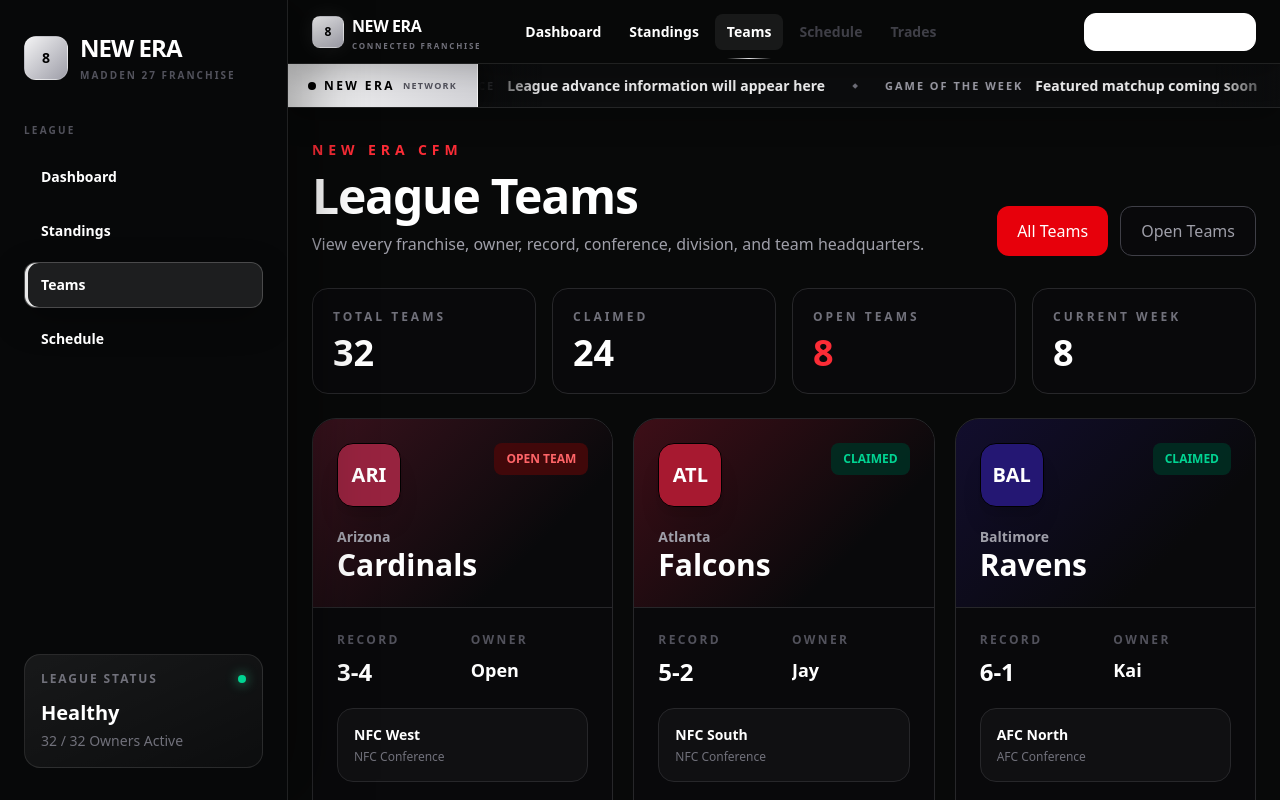
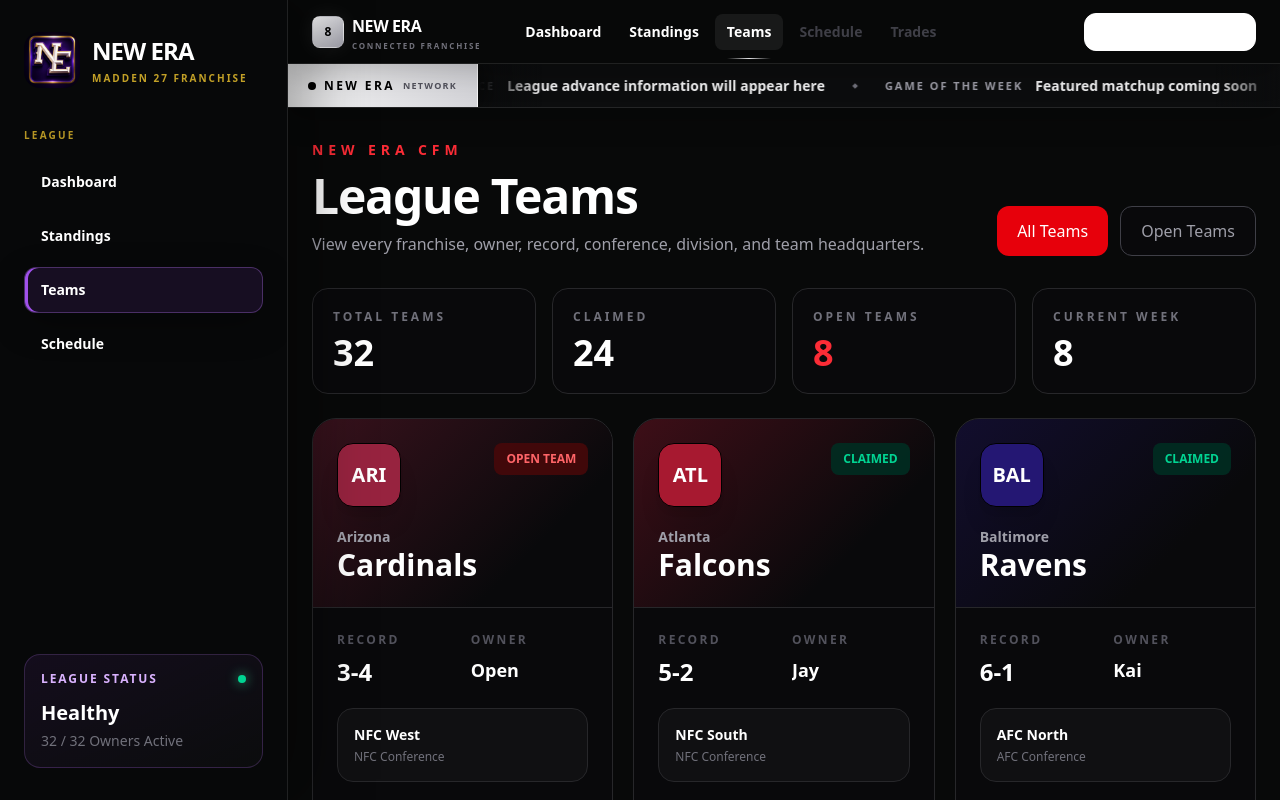
Before and after one commit to ricooooooooooo/new-era-cfm, a Next.js app: page /teams in a window 1280 px wide. Shown: the top 800 px of the page. Built offline with nearby package versions, Linux system fonts and the light colour scheme.

Commit message:
Add New Era sidebar logo

```diff
--- a/app/components/Sidebar.tsx
+++ b/app/components/Sidebar.tsx
@@ -1,5 +1,6 @@
 "use client";
 
+import Image from "next/image";
 import Link from "next/link";
 import { usePathname } from "next/navigation";
 import { useEffect, useState } from "react";
@@ -84,7 +85,7 @@
   function linkClasses(active: boolean) {
     return `group relative block overflow-hidden rounded-xl border px-4 py-3 text-sm font-semibold transition duration-200 ${
       active
-        ? "border-white/20 bg-white/[0.09] text-white shadow-[inset_3px_0_0_rgba(255,255,255,0.9),0_12px_35px_rgba(0,0,0,0.28)]"
+        ? "border-purple-400/30 bg-purple-500/[0.10] text-white shadow-[inset_3px_0_0_rgba(168,85,247,0.95),0_12px_35px_rgba(0,0,0,0.28)]"
         : "border-transparent text-zinc-500 hover:border-white/10 hover:bg-white/[0.04] hover:text-white"
     }`;
   }
@@ -106,9 +107,20 @@
         }`}
       >
         <div className="flex items-start justify-between">
-          <div className="flex items-center gap-3">
-            <div className="flex h-11 w-11 items-center justify-center rounded-xl border border-white/15 bg-gradient-to-br from-zinc-100 to-zinc-400 text-sm font-black text-black">
-              8
+          <Link
+            href="/"
+            aria-label="Go to New Era dashboard"
+            className="group flex items-center gap-3"
+          >
+            <div className="relative h-14 w-14 shrink-0 overflow-hidden rounded-2xl transition duration-300 group-hover:scale-105 group-hover:drop-shadow-[0_0_18px_rgba(168,85,247,0.45)]">
+              <Image
+                src="/ne-icon.png"
+                alt="New Era logo"
+                fill
+                priority
+                sizes="56px"
+                className="object-cover"
+              />
             </div>
 
             <div>
@@ -116,11 +128,11 @@
                 NEW ERA
               </h1>
 
-              <p className="mt-1 text-[10px] font-bold uppercase tracking-[0.2em] text-zinc-600">
+              <p className="mt-1 text-[10px] font-bold uppercase tracking-[0.2em] text-amber-300/75">
                 Madden 27 Franchise
               </p>
             </div>
-          </div>
+          </Link>
 
           <button
             type="button"
@@ -133,7 +145,7 @@
         </div>
 
         <div className="mt-10">
-          <p className="mb-4 text-[10px] font-black uppercase tracking-[0.22em] text-zinc-600">
+          <p className="mb-4 text-[10px] font-black uppercase tracking-[0.22em] text-amber-300/70">
             League
           </p>
 
@@ -160,11 +172,11 @@
         {isStaff && (
           <div className="mt-10">
             <div className="mb-4 flex items-center justify-between">
-              <p className="text-[10px] font-black uppercase tracking-[0.22em] text-zinc-600">
+              <p className="text-[10px] font-black uppercase tracking-[0.22em] text-amber-300/70">
                 Commissioner
               </p>
 
-              <span className="rounded-full border border-white/10 bg-white/[0.05] px-2 py-1 text-[8px] font-black uppercase tracking-[0.16em] text-zinc-400">
+              <span className="rounded-full border border-amber-300/20 bg-amber-300/[0.06] px-2 py-1 text-[8px] font-black uppercase tracking-[0.16em] text-amber-200">
                 {staffRole === "owner" ? "Owner" : "Staff"}
               </span>
             </div>
@@ -187,9 +199,9 @@
           </div>
         )}
 
-        <div className="mt-auto overflow-hidden rounded-2xl border border-white/10 bg-gradient-to-br from-white/[0.07] to-white/[0.025] p-4">
+        <div className="mt-auto overflow-hidden rounded-2xl border border-purple-400/20 bg-gradient-to-br from-purple-500/[0.08] to-white/[0.02] p-4">
           <div className="flex items-center justify-between">
-            <p className="text-xs font-bold uppercase tracking-[0.16em] text-zinc-500">
+            <p className="text-xs font-bold uppercase tracking-[0.16em] text-purple-300">
               League Status
             </p>
 
```
Also changed, not shown: public/ne-icon.png (added).
